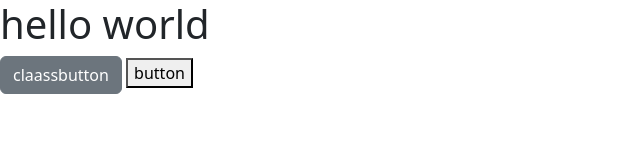
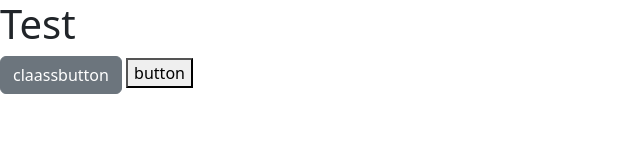
Before and after one commit to IqbalAdel/quizzapp, a website: page index.html in a window 1280 px wide. Shown: the whole page, without its empty margins (0-640 px from the left). Drawn offline with nearby package versions, Linux system fonts and the light colour scheme.

Commit message:
changing-index-test

```diff
--- a/index.html
+++ b/index.html
@@ -9,7 +9,7 @@
     <title>Quiz App</title>
 </head>
 <body>
-    <h1>hello world</h1>
+    <h1>Test</h1>
     <button class="btn btn-secondary">claassbutton</button>
     <button>button</button>
 </body>
```
